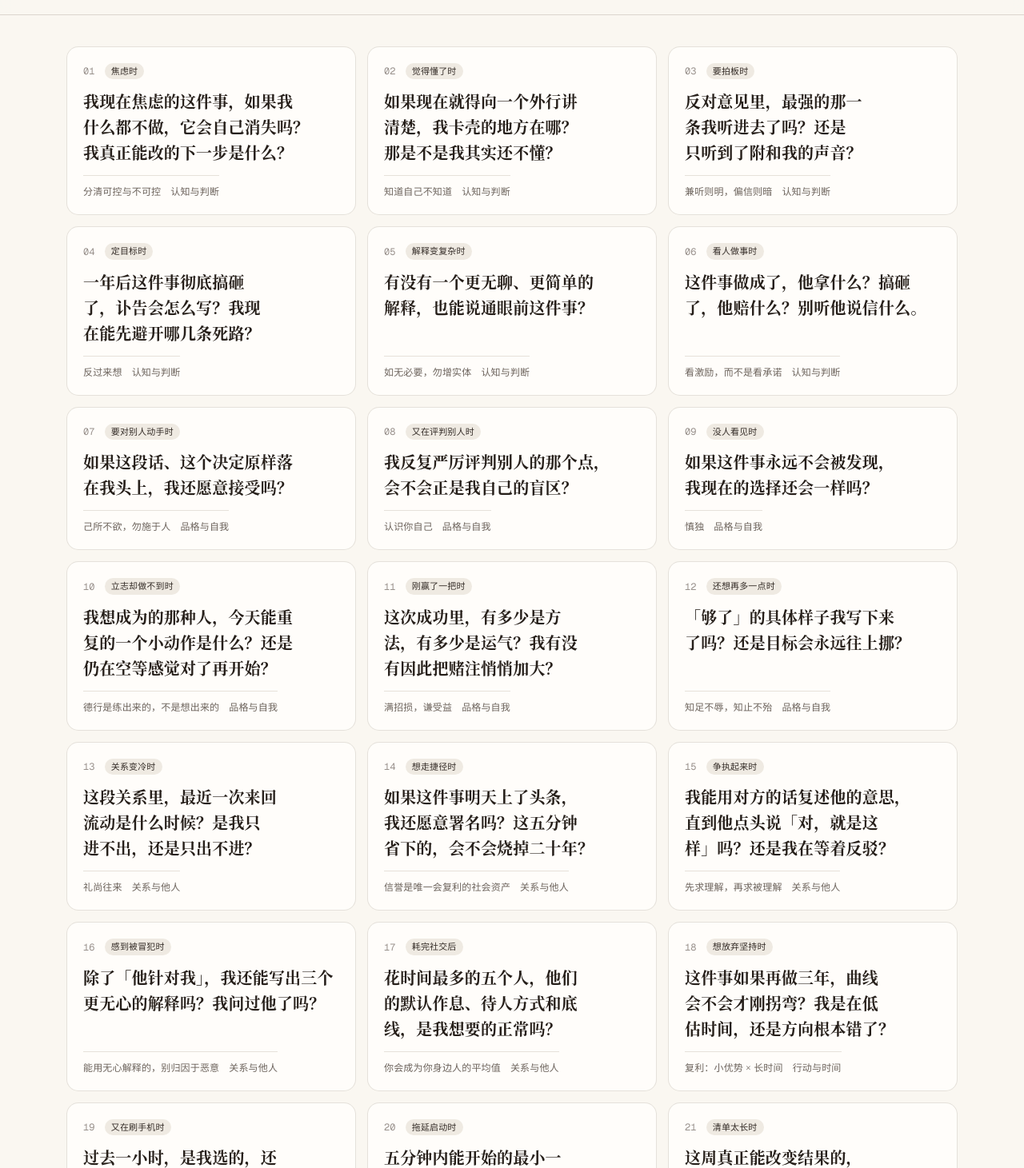
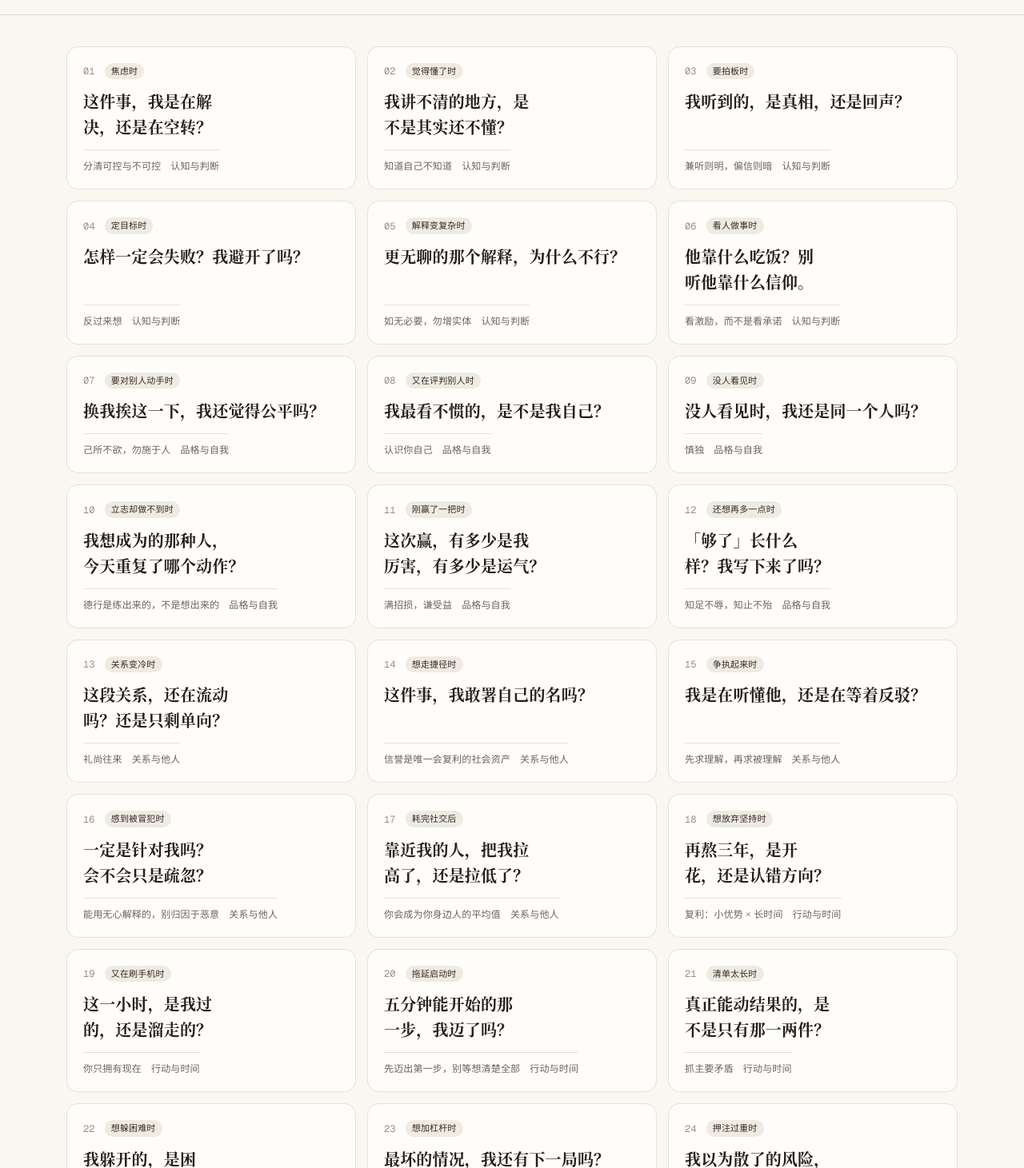
Before and after one commit to brianbai1123/lijiu, a Next.js app: page / in a window 1280 px wide. Shown: the part 1149-2610 px from the top of the page at 80% size. Built offline with nearby package versions, Linux system fonts and the light colour scheme.

Commit message:
锤炼检视问题：更短、更刺、更好记
弹窗主文案压缩到约一句口语，用对照与画面感提高过目率，
保留第一人称检视，去掉解释性第二问。

Co-authored-by: bylbyx <bylbyx@gmail.com>

```diff
--- a/src/data/checks.ts
+++ b/src/data/checks.ts
@@ -3,149 +3,149 @@
 export type CheckFields = {
   /** 何时想起：情境开关，3–6 字 */
   trigger: string;
-  /** 第一人称检视问题——大脑真正调用的主表达 */
+  /** 弹窗主文案：一句、口语、带刺，过目难忘 */
   check: string;
 };
 
 export const checks: Record<string, CheckFields> = {
   "dichotomy-of-control": {
     trigger: "焦虑时",
-    check: "我现在焦虑的这件事，如果我什么都不做，它会自己消失吗？我真正能改的下一步是什么？",
+    check: "这件事，我是在解决，还是在空转？",
   },
   "know-what-you-dont-know": {
     trigger: "觉得懂了时",
-    check: "如果现在就得向一个外行讲清楚，我卡壳的地方在哪？那是不是我其实还不懂？",
+    check: "我讲不清的地方，是不是其实还不懂？",
   },
   "listen-to-both-sides": {
     trigger: "要拍板时",
-    check: "反对意见里，最强的那一条我听进去了吗？还是只听到了附和我的声音？",
+    check: "我听到的，是真相，还是回声？",
   },
   invert: {
     trigger: "定目标时",
-    check: "一年后这件事彻底搞砸了，讣告会怎么写？我现在能先避开哪几条死路？",
+    check: "怎样一定会失败？我避开了吗？",
   },
   "occams-razor": {
     trigger: "解释变复杂时",
-    check: "有没有一个更无聊、更简单的解释，也能说通眼前这件事？",
+    check: "更无聊的那个解释，为什么不行？",
   },
   incentives: {
     trigger: "看人做事时",
-    check: "这件事做成了，他拿什么？搞砸了，他赔什么？别听他说信什么。",
+    check: "他靠什么吃饭？别听他靠什么信仰。",
   },
   "golden-rule": {
     trigger: "要对别人动手时",
-    check: "如果这段话、这个决定原样落在我头上，我还愿意接受吗？",
+    check: "换我挨这一下，我还觉得公平吗？",
   },
   "know-thyself": {
     trigger: "又在评判别人时",
-    check: "我反复严厉评判别人的那个点，会不会正是我自己的盲区？",
+    check: "我最看不惯的，是不是我自己？",
   },
   "integrity-alone": {
     trigger: "没人看见时",
-    check: "如果这件事永远不会被发现，我现在的选择还会一样吗？",
+    check: "没人看见时，我还是同一个人吗？",
   },
   "virtue-is-habit": {
     trigger: "立志却做不到时",
-    check: "我想成为的那种人，今天能重复的一个小动作是什么？还是仍在空等感觉对了再开始？",
+    check: "我想成为的那种人，今天重复了哪个动作？",
   },
   "humility-gains": {
     trigger: "刚赢了一把时",
-    check: "这次成功里，有多少是方法，有多少是运气？我有没有因此把赌注悄悄加大？",
+    check: "这次赢，有多少是我厉害，有多少是运气？",
   },
   "know-when-enough": {
     trigger: "还想再多一点时",
-    check: "「够了」的具体样子我写下来了吗？还是目标会永远往上挪？",
+    check: "「够了」长什么样？我写下来了吗？",
   },
   reciprocity: {
     trigger: "关系变冷时",
-    check: "这段关系里，最近一次来回流动是什么时候？是我只进不出，还是只出不进？",
+    check: "这段关系，还在流动吗？还是只剩单向？",
   },
   "reputation-compounds": {
     trigger: "想走捷径时",
-    check: "如果这件事明天上了头条，我还愿意署名吗？这五分钟省下的，会不会烧掉二十年？",
+    check: "这件事，我敢署自己的名吗？",
   },
   "seek-first-to-understand": {
     trigger: "争执起来时",
-    check: "我能用对方的话复述他的意思，直到他点头说「对，就是这样」吗？还是我在等着反驳？",
+    check: "我是在听懂他，还是在等着反驳？",
   },
   "hanlons-razor": {
     trigger: "感到被冒犯时",
-    check: "除了「他针对我」，我还能写出三个更无心的解释吗？我问过他了吗？",
+    check: "一定是针对我吗？会不会只是疏忽？",
   },
   "choose-company": {
     trigger: "耗完社交后",
-    check: "花时间最多的五个人，他们的默认作息、待人方式和底线，是我想要的正常吗？",
+    check: "靠近我的人，把我拉高了，还是拉低了？",
   },
   compounding: {
     trigger: "想放弃坚持时",
-    check: "这件事如果再做三年，曲线会不会才刚拐弯？我是在低估时间，还是方向根本错了？",
+    check: "再熬三年，是开花，还是认错方向？",
   },
   "now-is-all-you-have": {
     trigger: "又在刷手机时",
-    check: "过去一小时，是我选的，还是它自己溜走的？此刻最值得做的一件事是什么？",
+    check: "这一小时，是我过的，还是溜走的？",
   },
   "start-small": {
     trigger: "拖延启动时",
-    check: "五分钟内能开始的最小一步是什么？我是在准备，还是在用思考掩饰害怕？",
+    check: "五分钟能开始的那一步，我迈了吗？",
   },
   "vital-few": {
     trigger: "清单太长时",
-    check: "这周真正能改变结果的，是哪一到两件事？其余的，我能否接受做不完？",
+    check: "真正能动结果的，是不是只有那一两件？",
   },
   "do-hard-things": {
     trigger: "想躲困难时",
-    check: "我今天最想躲开的那件事是什么？难在体力、不确定，还是怕丢脸？",
+    check: "我躲开的，是困难，还是成长本身？",
   },
   "survive-first": {
     trigger: "想加杠杆时",
-    check: "最坏情况会不会让我没有下一局？期望再高，归零了还剩什么？",
+    check: "最坏的情况，我还有下一局吗？",
   },
   diversify: {
     trigger: "押注过重时",
-    check: "我以为分散了的东西，是不是其实绑在同一个风险上——同一行业、同一身份、同一收入来源？",
+    check: "我以为散了的风险，是不是其实捆在一起？",
   },
   "prepare-in-peace": {
     trigger: "一切顺利时",
-    check: "如果明天失去主要收入，我的前三步是什么？缓冲是在顺境里备的，还是等出事再找？",
+    check: "雨天的伞，我是晴天备的，还是淋着再找？",
   },
   "irreversible-first": {
     trigger: "纠结决策时",
-    check: "这扇门走过去还能回来吗？可逆的事我是不是拖太久，不可逆的事是不是又太快？",
+    check: "这扇门，走出去还能回来吗？",
   },
   "sunk-cost": {
     trigger: "不甘心放弃时",
-    check: "假如我今天才第一次面对这件事，我还会继续投入吗？不甘心，是不是在为过去买单？",
+    check: "如果从今天才开始，我还会选这条路吗？",
   },
   impermanence: {
     trigger: "情绪很满时",
-    check: "我是不是把一个暂时状态，说成了「永远都会这样」？三个月后，这个判断还站得住吗？",
+    check: "我是不是把「暂时」说成了「永远」？",
   },
   "judgment-not-events": {
     trigger: "被情绪带着跑时",
-    check: "监控录像能拍到的「发生了什么」，和我脑子里的「这意味着什么」，我分得开吗？",
+    check: "伤我的，是这件事，还是我对它的说法？",
   },
   "blessing-in-disguise": {
     trigger: "刚接到坏消息时",
-    check: "我是不是急着给这件事盖章「完了」或「太好了」？能不能把定性推迟一段时间？",
+    check: "盖章太早了吗？结局真的已经写死了？",
   },
   "meaning-in-suffering": {
     trigger: "处境改不了时",
-    check: "「为什么是我」之外，这个处境现在要求我做什么？有没有一件比我更大的事可以抓住？",
+    check: "疼改不了，我还能决定怎么扛吗？",
   },
   "memento-mori": {
     trigger: "为小事内耗时",
-    check: "一年后、十年后我还会在意这件事吗？我有没有把该说的话、该做的事无限期推迟？",
+    check: "临终时，这件事还值得我今晚内耗吗？",
   },
   "relationships-are-the-answer": {
     trigger: "又在加班换成就时",
-    check: "我真正能依靠的人有几个？维护他们的时间，有没有像健身一样被固定下来？",
+    check: "真正能托底的人，我有几个？",
   },
   "golden-mean": {
     trigger: "把优点加码时",
-    check: "我最自豪的那个优点，过度之后会变成什么？在这个具体情境里，多少才算合适？",
+    check: "我的优点，再加一档，会不会变成缺陷？",
   },
   "give-more": {
     trigger: "只想着交换时",
-    check: "这周有没有一件对别人明显有用、且不记账的事？我是在给予，还是在暗中索取？",
+    check: "我是在给予，还是在暗中记账？",
   },
 };
```
